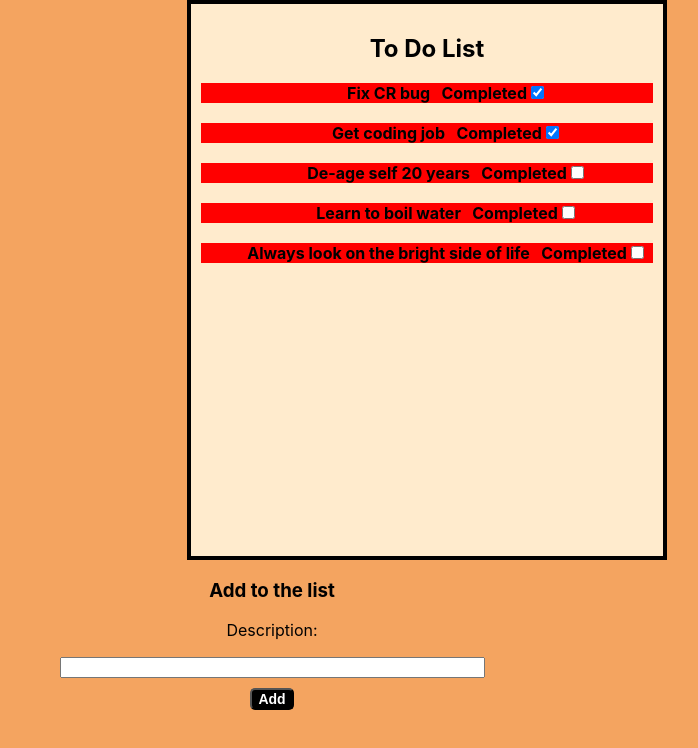
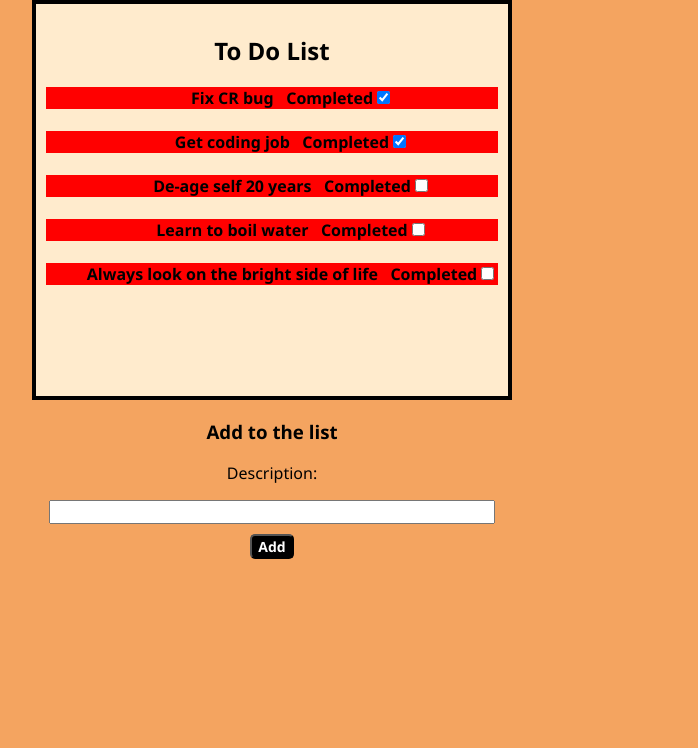
Before and after one commit to johnvresilovic/to-do-list-react, a React (Create React App) app: page / in a window 1280 px wide. Shown: the top 748 px of the page, without its empty margins (368-1066 px from the left). Built offline with nearby package versions, Linux system fonts and the light colour scheme; the HTML template or start-up script is replaced by a standard one.

Commit message:
improved layout

```diff
--- a/src/App.css
+++ b/src/App.css
@@ -1,8 +1,8 @@
-html {
-  box-sizing: border-box
-}
-*, *::before, *::after {
-  box-sizing: inherit
+* {
+  -webkit-box-sizing: border-box;
+  -moz-box-sizing: border-box;
+  box-sizing: border-box;
+  font-family:'Segoe UI', Tahoma, Geneva, Verdana, sans-serif;
 }
 
 body {
@@ -10,9 +10,9 @@ body {
 }
 
 .notepad {
-  margin-left: 555px;
-  height: 35em;
-  width: 30em;
+  max-width: 30em;
+  margin: 0 auto;
+  min-height: 25em;
   padding: 10px;
   border: .25em solid;
   background-color: blanchedalmond;
```
